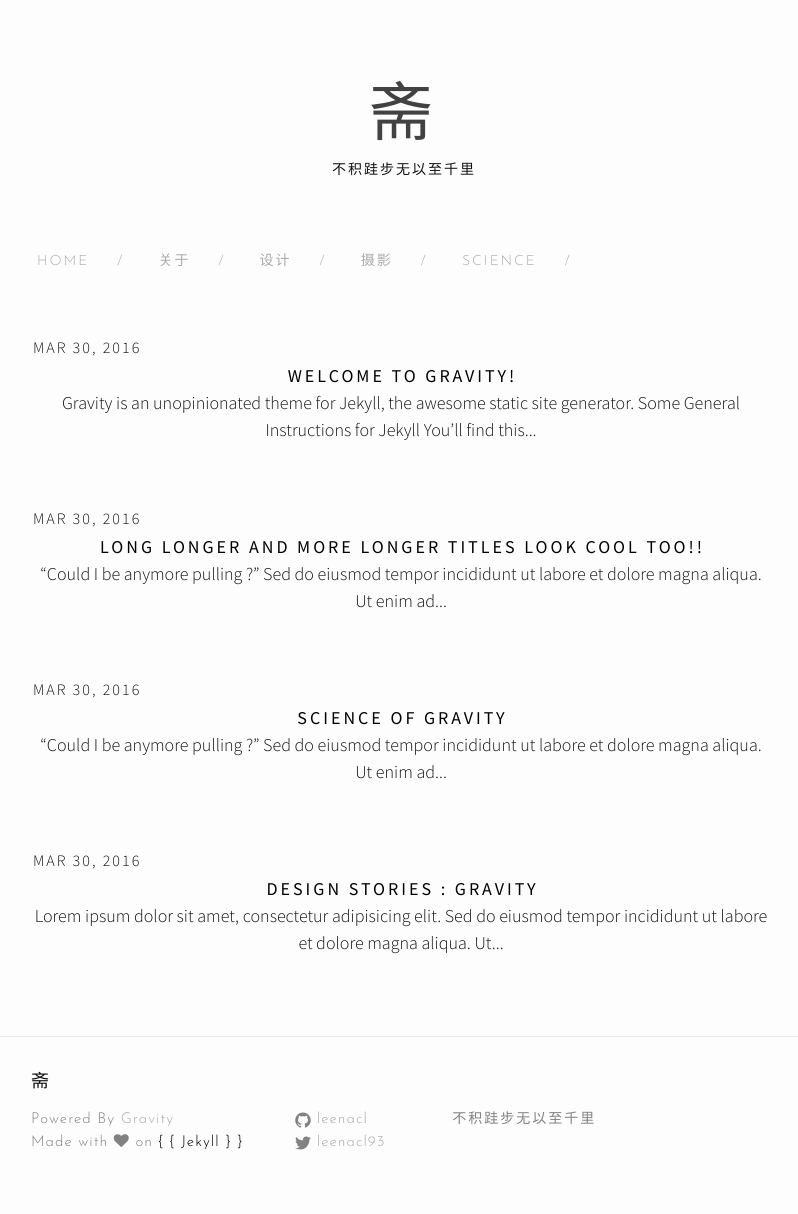
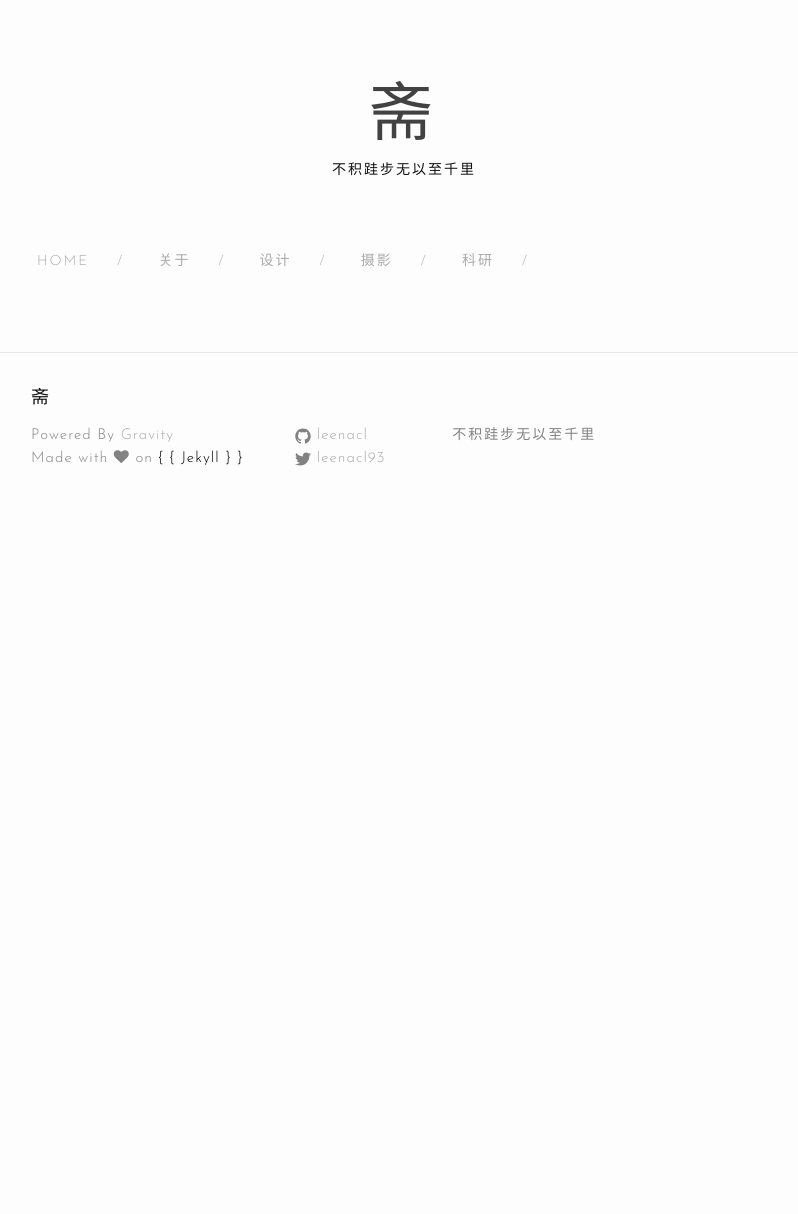
Before and after one commit to leenacl/leenacl.github.io, a Jekyll site: the page built from index.html, in a window 1280 px wide. Shown: the whole page, without its empty margins (239-1037 px from the left). Built offline with Jekyll 4.4.1, drawn with Linux system fonts in a browser that asks for light colours; nearby versions of some CDN libraries; after the commit the page ends 900 px from its top, so only the background shows below that.

Commit message:
新版1.0.0
删除模板文章，清除readme，更改类别名称。

```diff
--- a/_posts/2016-03-30-design-stories.markdown
+++ /dev/null
@@ -1,14 +0,0 @@
----
-layout: post
-title:  "Design Stories : Gravity"
-date:   2016-03-30 19:45:31 +0530
-categories: ["design", "science", "life"]
-author: "Hemang Kumar"
----
-Lorem ipsum dolor sit amet, consectetur adipisicing elit.
-
-Sed do eiusmod tempor incididunt ut labore et dolore magna aliqua. Ut enim ad minim veniam, quis nostrud exercitation ullamco laboris nisi ut aliquip ex ea commodo consequat.
-
- Duis aute irure dolor in reprehenderit in voluptate velit esse cillum dolore eu fugiat nulla pariatur. Excepteur sint occaecat cupidatat non proident, sunt in culpa qui officia deserunt mollit anim id est laborum.
-
-Lorem ipsum dolor sit amet, consectetur adipisicing elit, sed do eiusmod tempor incididunt ut labore et dolore magna aliqua. Ut enim ad minim veniam, quis nostrud exercitation ullamco laboris nisi ut aliquip ex ea commodo consequat. Duis aute irure dolor in reprehenderit in voluptate velit esse cillum dolore eu fugiat nulla pariatur. Excepteur sint occaecat cupidatat non proident, sunt in culpa qui officia deserunt mollit anim id est laborum.
--- a/_posts/2016-03-30-science.markdown
+++ /dev/null
@@ -1,14 +0,0 @@
----
-layout: post
-title:  "Science of Gravity"
-date:   2016-03-30 19:45:31 +0530
-categories: science
-author: "Chandler Bing"
----
-"Could I be anymore pulling ?"
-
-Sed do eiusmod tempor incididunt ut labore et dolore magna aliqua. Ut enim ad minim veniam, quis nostrud exercitation ullamco laboris nisi ut aliquip ex ea commodo consequat.
-
- Duis aute irure dolor in reprehenderit in voluptate velit esse cillum dolore eu fugiat nulla pariatur. Excepteur sint occaecat cupidatat non proident, sunt in culpa qui officia deserunt mollit anim id est laborum.
-
-Lorem ipsum dolor sit amet, consectetur adipisicing elit, sed do eiusmod tempor incididunt ut labore et dolore magna aliqua. Ut enim ad minim veniam, quis nostrud exercitation ullamco laboris nisi ut aliquip ex ea commodo consequat. Duis aute irure dolor in reprehenderit in voluptate velit esse cillum dolore eu fugiat nulla pariatur. Excepteur sint occaecat cupidatat non proident, sunt in culpa qui officia deserunt mollit anim id est laborum.
--- a/_posts/2016-03-30-science0.markdown
+++ /dev/null
@@ -1,14 +0,0 @@
----
-layout: post
-title:  "Long Longer and more Longer titles look cool too!!"
-date:   2016-03-30 19:45:31 +0530
-categories: science
-author: "Chandler Bing"
----
-"Could I be anymore pulling ?"
-
-Sed do eiusmod tempor incididunt ut labore et dolore magna aliqua. Ut enim ad minim veniam, quis nostrud exercitation ullamco laboris nisi ut aliquip ex ea commodo consequat.
-
- Duis aute irure dolor in reprehenderit in voluptate velit esse cillum dolore eu fugiat nulla pariatur. Excepteur sint occaecat cupidatat non proident, sunt in culpa qui officia deserunt mollit anim id est laborum.
-
-Lorem ipsum dolor sit amet, consectetur adipisicing elit, sed do eiusmod tempor incididunt ut labore et dolore magna aliqua. Ut enim ad minim veniam, quis nostrud exercitation ullamco laboris nisi ut aliquip ex ea commodo consequat. Duis aute irure dolor in reprehenderit in voluptate velit esse cillum dolore eu fugiat nulla pariatur. Excepteur sint occaecat cupidatat non proident, sunt in culpa qui officia deserunt mollit anim id est laborum.
--- a/_posts/2016-03-30-welcome-to-jekyll.markdown
+++ /dev/null
@@ -1,29 +0,0 @@
----
-layout: post
-title:  "Welcome to Gravity!"
-date:   2016-03-30 19:45:31 +0530
-categories: jekyll update
----
-Gravity is an unopinionated theme for Jekyll, the awesome static site generator.
-
-Some General Instructions for Jekyll
-
-You’ll find this post in your `_posts` directory. Go ahead and edit it and re-build the site to see your changes. You can rebuild the site in many different ways, but the most common way is to run `jekyll serve`, which launches a web server and auto-regenerates your site when a file is updated.
-
-To add new posts, simply add a file in the `_posts` directory that follows the convention `YYYY-MM-DD-name-of-post.ext` and includes the necessary front matter. Take a look at the source for this post to get an idea about how it works.
-
-Jekyll also offers powerful support for code snippets:
-
-{% highlight ruby %}
-def print_hi(name)
-  puts "Hi, #{name}"
-end
-print_hi('Tom')
-#=> prints 'Hi, Tom' to STDOUT.
-{% endhighlight %}
-
-Check out the [Jekyll docs][jekyll-docs] for more info on how to get the most out of Jekyll. File all bugs/feature requests at [Jekyll’s GitHub repo][jekyll-gh]. If you have questions, you can ask them on [Jekyll Talk][jekyll-talk].
-
-[jekyll-docs]: http://jekyllrb.com/docs/home
-[jekyll-gh]:   https://github.com/jekyll/jekyll
-[jekyll-talk]: https://talk.jekyllrb.com/
--- a/science.md
+++ b/science.md
@@ -1,6 +1,6 @@
 ---
 layout: archive
-title: Science
+title: 科研
 permalink: /science/
 tagline: "Humanity is overrated."
 category: "science"
```
Also changed, not shown: README.md.
